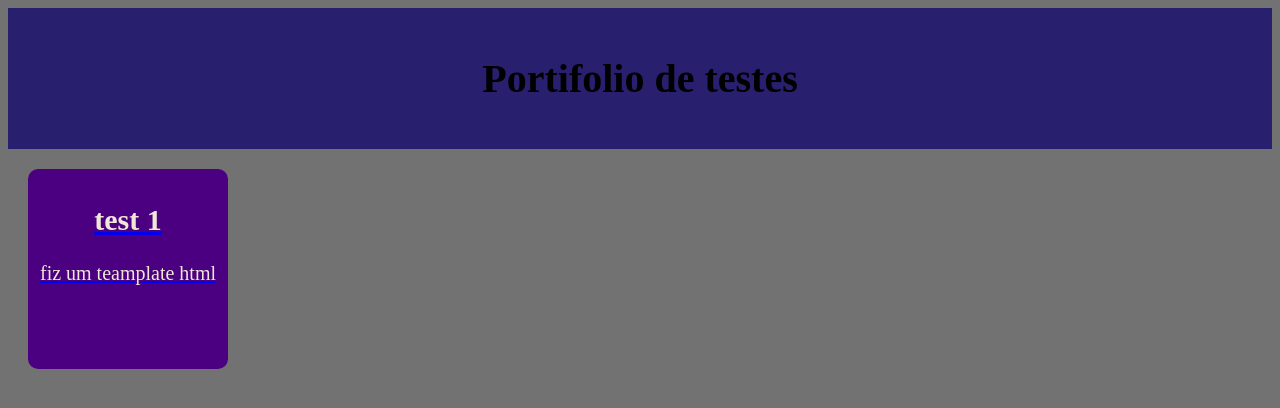
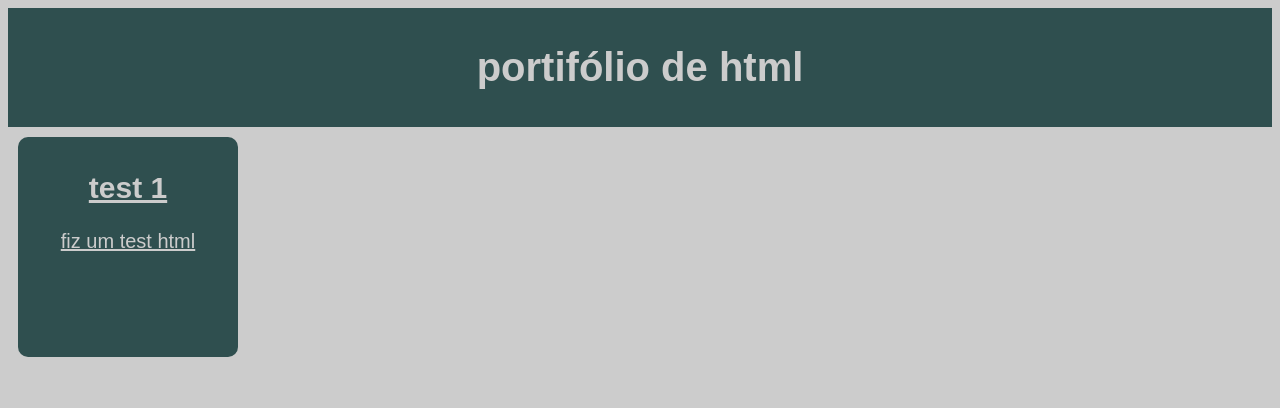
Before and after one commit to murilo-ramalho/testes-html, a plain HTML site: page index.html in a window 1280 px wide. Drawn offline with Linux system fonts and the light colour scheme.

Commit message:
arrumei meu portifólio

```diff
--- a/index.html
+++ b/index.html
@@ -5,39 +5,46 @@
     <meta name="viewport" content="width=device-width, initial-scale=1.0">
     <title>portiflio</title>
     <style>
+        body {
+            background-color: #cccccc;
+        }
         .top {
-            background-color: #28206e;
-            margin: auto;
-            padding: 20px;
+            background-color: darkslategray;
+            margin: 0px;
+            padding: 10px;
             text-align: center;
-        }
-        .lm {
-            font-size: 40px;
-        }
-        body {
-            background-color: #727272 ;
+            font-size: 20px;
+            font-family: Arial, Helvetica, sans-serif;
+            color: #cccccc;
         }
         .card {
-            background-color: indigo;
+            background-color: darkslategray;
+            color: #cccccc;
             width: 200px;
             height: 200px;
             text-align: center;
+            padding: 10px;
+            margin: 10px;
+            border-radius: 10px;
             font-size: 20px;
-            padding-top: 10px;
-            color: rgb(240, 231, 215);
-            box-shadow: black;
-            box-sizing: border-box;
-            border-radius: 10px;
-
+            font-family: Arial, Helvetica, sans-serif;
+            float: left;
         }
     </style>
 </head>
 <body>
     <div class="top">
-        <h1 class="lm">Portifolio de testes</h1>
+        <h1>portifólio de html</h1>
     </div>
-    <div style="margin: auto; padding: 20px;">
-        <a href="test1.html"><div class="card"><h2>test 1</h2><p>fiz um teamplate html</p></div></a>
+    <div>
+        <div>
+            <div class="card">
+                <a href="test1.html" style="color: #cccccc;">
+                    <h2>test 1</h2>
+                    <p>fiz um test html</p>
+                </a>
+            </div>
+        </div>
     </div>
 </body>
 </html>
```
Also changed, not shown: paginas/test1.html (+2 -2 lines).
